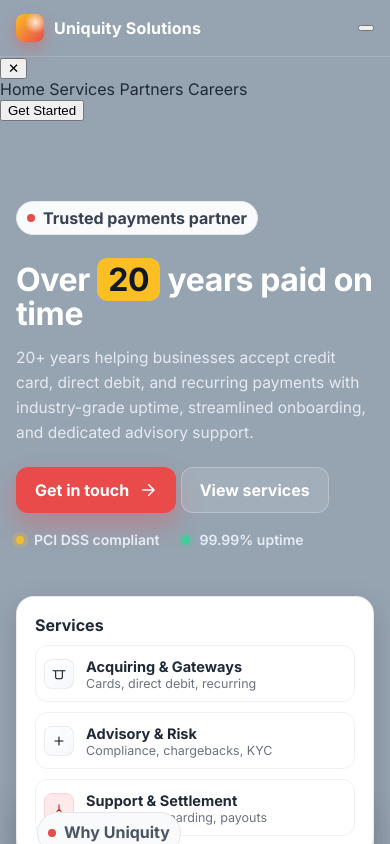
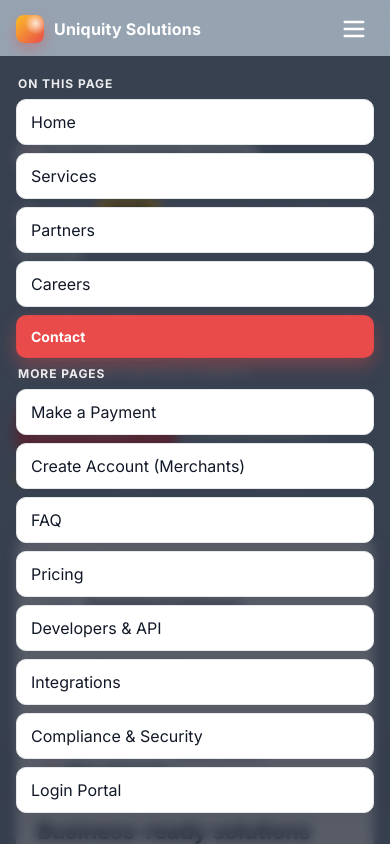
Before and after one commit to uksoldiers123-lab/Uniquity-Solutions, a website: page index.html in a window 390 px wide. Both pictures are taken after a click on the button 366 px from the left and 28 px from the top of the page. Shown: the top 844 px of the page. Drawn offline with Linux system fonts and the light colour scheme.

Commit message:
Update index.html

```diff
--- a/index.html
+++ b/index.html
@@ -16,16 +16,15 @@
   <!-- Navbar -->
   <nav class="nav" aria-label="Primary">
     <div class="container nav-inner">
-      <a class="brand" href="https://www.uniquitysolutions.com/index.html">
+      <a class="brand" href="index.html">
         <span class="brand-mark" aria-hidden="true"></span>
         Uniquity Solutions
       </a>
 
-      <!-- Desktop nav (visible on wide screens) -->
-      <div class="nav-links" id="desktopNav">
-        <a href="https://www.uniquitysolutions.com/index.html">Home</a>
-        <a href="https://www.uniquitysolutions.com/services.html">Services</a>
-        <a href="https://www.uniquitysolutions.com/partners.html">Partners</a>
+      <div class="nav-links">
+        <a href="index.html">Home</a>
+        <a href="#services">Services</a>
+        <a href="#partners">Partners</a>
         <a href="#careers">Careers</a>
 
         <div class="dropdown" data-dropdown>
@@ -37,55 +36,44 @@
           </button>
           <div class="drop-menu" data-menu role="menu">
             <a href="https://buy.stripe.com/7sYeVcakW9dRbrObHsgw000" role="menuitem">Make a Payment</a>
-            <a href="https://dashboard.uniquitysolutions.com/?" role="menuitem">Create Account (Merchants)</a>
-            <a href="https://www.uniquitysolutions.com/faq.html" role="menuitem">FAQ</a>
-            <a href="https://www.uniquitysolutions.com/pricing.html" role="menuitem">Pricing</a>
-            <a href="https://www.uniquitysolutions.com/developers.html" role="menuitem">Developers & API</a>
-            <a href="https://www.uniquitysolutions.com/integrations.html" role="menuitem">Integrations</a>
-            <a href="https://www.uniquitysolutions.com/compliance.html" role="menuitem">Compliance & Security</a>
-            <a href="https://dashboard.uniquitysolutions.com/?" role="menuitem">Login Portal</a>
+            <a href="www.dashboard.uniquitysolutions.com/signup.html" role="menuitem">Create Account (Merchants)</a>
+            <a href="faq.html" role="menuitem">FAQ</a>
+            <a href="pricing.html" role="menuitem">Pricing</a>
+            <a href="developers.html" role="menuitem">Developers & API</a>
+            <a href="integrations.html" role="menuitem">Integrations</a>
+            <a href="compliance.html" role="menuitem">Compliance & Security</a>
+            <a href="www.dashboard.uniquitysolutions.com" role="menuitem">Login Portal</a>
           </div>
         </div>
+
+        <a href="#contact" class="cta">Contact</a>
       </div>
 
-      <!-- Mobile: right-side drawer toggle button -->
-      <button class="mobile-toggle" id="mobileToggle" aria-label="Open menu" aria-controls="drawer" aria-expanded="false" style="display:none">
-        <span class="hamburger" aria-hidden="true"></span>
+      <button class="menu-btn" id="menuBtn" aria-expanded="false" aria-controls="mobileMenu">
+        <svg width="28" height="28" viewBox="0 0 24 24" fill="none"><path d="M4 6h16M4 12h16M4 18h16" stroke="#fff" stroke-width="2" stroke-linecap="round"/></svg>
       </button>
     </div>
   </nav>
 
-  <!-- Right-hand drawer (mobile) -->
-  <aside id="drawer" class="drawer-right" aria-label="Main navigation" hidden aria-hidden="true">
-    <div class="drawer-header">
-      <button class="drawer-close" id="drawerClose" aria-label="Close menu">✕</button>
-    </div>
-    <nav class="drawer-nav" aria-label="Mobile navigation">
-      <a href="https://www.uniquitysolutions.com/index.html">Home</a>
-      <a href="https://www.uniquitysolutions.com/services.html">Services</a>
-      <a href="https://www.uniquitysolutions.com/partners.html">Partners</a>
-      <a href="#careers">Careers</a>
+  <!-- Mobile overlay menu -->
+  <div id="mobileMenu" class="mobile-menu" role="dialog" aria-label="Mobile Navigation">
+    <div class="menu-label">On this page</div>
+    <a href="index.html">Home</a>
+    <a href="#services">Services</a>
+    <a href="#partners">Partners</a>
+    <a href="#careers">Careers</a>
+    <a href="#contact" class="cta">Contact</a>
 
-      <div class="drawer-group">
-        <button class="drawer-group-title" type="button" aria-expanded="false" aria-controls="drawer-submenu">
-          Get Started
-        </button>
-        <div id="drawer-submenu" class="drawer-submenu" hidden>
-          <a href="https://buy.stripe.com/7sYeVcakW9dRbrObHsgw000" role="menuitem">Make a Payment</a>
-          <a href="https://dashboard.uniquitysolutions.com/?" role="menuitem">Create Account (Merchants)</a>
-          <a href="https://www.uniquitysolutions.com/faq.html" role="menuitem">FAQ</a>
-          <a href="https://www.uniquitysolutions.com/pricing.html" role="menuitem">Pricing</a>
-          <a href="https://www.uniquitysolutions.com/developers.html" role="menuitem">Developers & API</a>
-          <a href="https://www.uniquitysolutions.com/integrations.html" role="menuitem">Integrations</a>
-          <a href="https://www.uniquitysolutions.com/compliance.html" role="menuitem">Compliance & Security</a>
-          <a href="https://dashboard.uniquitysolutions.com/?" role="menuitem">Login Portal</a>
-        </div>
-      </div>
-    </nav>
-  </aside>
-
-  <!-- Overlay (mobile) -->
-  <div id="overlay" class="overlay" hidden aria-hidden="true"></div>
+    <div class="menu-label">More pages</div>
+    <a href="https://buy.stripe.com/7sYeVcakW9dRbrObHsgw000">Make a Payment</a>
+    <a href="www.dashboard.uniquitysolutions.com/signup.html">Create Account (Merchants)</a>
+    <a href="faq.html">FAQ</a>
+    <a href="pricing.html">Pricing</a>
+    <a href="developers.html">Developers & API</a>
+    <a href="integrations.html">Integrations</a>
+    <a href="compliance.html">Compliance & Security</a>
+    <a href="www.dashboard.uniquitysolutions.com">Login Portal</a>
+  </div>
 
   <!-- Hero -->
   <header class="hero">
@@ -111,6 +99,7 @@
           <div class="kpi"><span class="kpi-dot" style="background:#34d399; box-shadow:0 0 0 4px rgba(52,211,153,.25)"></span> 99.99% uptime</div>
         </div>
       </div>
+
       <aside class="service-card" id="services" aria-label="Services overview">
         <h3>Services</h3>
         <ul class="svc-list">
@@ -186,6 +175,7 @@
               </div>
             </div>
           </div>
+
           <div class="media" aria-label="Payment terminal accepting a contactless card">
             <img alt="Contactless card payment at a POS terminal" src="https://source.unsplash.com/featured/1400x900?pos,payment,credit-card,terminal" />
             <div class="media-badge">
@@ -222,96 +212,11 @@
         <span class="brand-mark" aria-hidden="true"></span>
         Uniquity Solutions
       </div>
-      <small>© 2004–2025 Uniquity Solutions. Contact us at support@uniquitysolutions.com All rights reserved.</small>
+      <small>© 2004–2025 Uniquity Solutions. All rights reserved.</small>
     </div>
   </footer>
 
-  <!-- Overlay & Drawer scripts (mobile menu only) -->
-  <div id="overlay" class="overlay" hidden aria-hidden="true"></div>
-
   <!-- Your app code (reads window.ENV) -->
   <script src="main.js?v=9" defer></script>
-
-  <!-- Drawer interaction script (right-side mobile menu) -->
-  <script>
-    (function() {
-      // Elements
-      const toggleBtn = document.getElementById('mobileToggle');
-      const drawer = document.getElementById('drawer');
-      const overlay = document.getElementById('overlay');
-      const closeBtn = document.getElementById('drawerClose');
-      const submenuBtn = document.querySelector('.drawer-group-title');
-      const submenu = document.getElementById('drawer-submenu');
-
-      // Init: show mobile toggle on small screens
-      function updateVisibility() {
-        if (window.matchMedia('(min-width: 901px)').matches) {
-          // Desktop: hide drawer/overlay; show full nav
-          if (drawer) { drawer.hidden = true; drawer.setAttribute('aria-hidden','true'); }
-          if (overlay) { overlay.hidden = true; overlay.setAttribute('aria-hidden','true'); }
-          if (toggleBtn) { toggleBtn.style.display = 'none'; }
-        } else {
-          // Mobile: enable drawer toggle
-          if (toggleBtn) { toggleBtn.style.display = 'inline-flex'; }
-        }
-      }
-
-      function openDrawer() {
-        drawer.hidden = false;
-        overlay.hidden = false;
-        drawer.setAttribute('aria-hidden', 'false');
-        overlay.setAttribute('aria-hidden', 'false');
-        document.body.style.overflow = 'hidden';
-        if (toggleBtn) toggleBtn.setAttribute('aria-expanded', 'true');
-      }
-
-      function closeDrawer() {
-        drawer.hidden = true;
-        overlay.hidden = true;
-        drawer.setAttribute('aria-hidden', 'true');
-        overlay.setAttribute('aria-hidden', 'true');
-        document.body.style.overflow = '';
-        if (toggleBtn) toggleBtn.setAttribute('aria-expanded', 'false');
-      }
-
-      // Toggle
-      if (toggleBtn) {
-        toggleBtn.addEventListener('click', () => {
-          const isOpen = drawer.getAttribute('aria-hidden') === 'false';
-          if (isOpen) closeDrawer(); else openDrawer();
-        });
-      }
-
-      // Close actions
-      if (closeBtn) closeBtn.addEventListener('click', closeDrawer);
-      if (overlay) overlay.addEventListener('click', closeDrawer);
-
-      // Submenu toggle
-      if (submenuBtn) {
-        submenuBtn.addEventListener('click', () => {
-          const isOpen = submenu && submenu.hasAttribute('hidden');
-          if (isOpen) {
-            submenu.hidden = false;
-            submenuBtn.setAttribute('aria-expanded', 'true');
-          } else {
-            submenu.hidden = true;
-            submenuBtn.setAttribute('aria-expanded', 'false');
-          }
-        });
-      }
-
-      // Escape key
-      document.addEventListener('keydown', (e) => {
-        if (e.key === 'Escape' && drawer.getAttribute('aria-hidden') === 'false') {
-          closeDrawer();
-        }
-      });
-
-      // Responsive Init
-      window.addEventListener('resize', updateVisibility, { passive: true });
-      // Initial
-      updateVisibility();
-    })();
-  </script>
 </body>
 </html>
```
